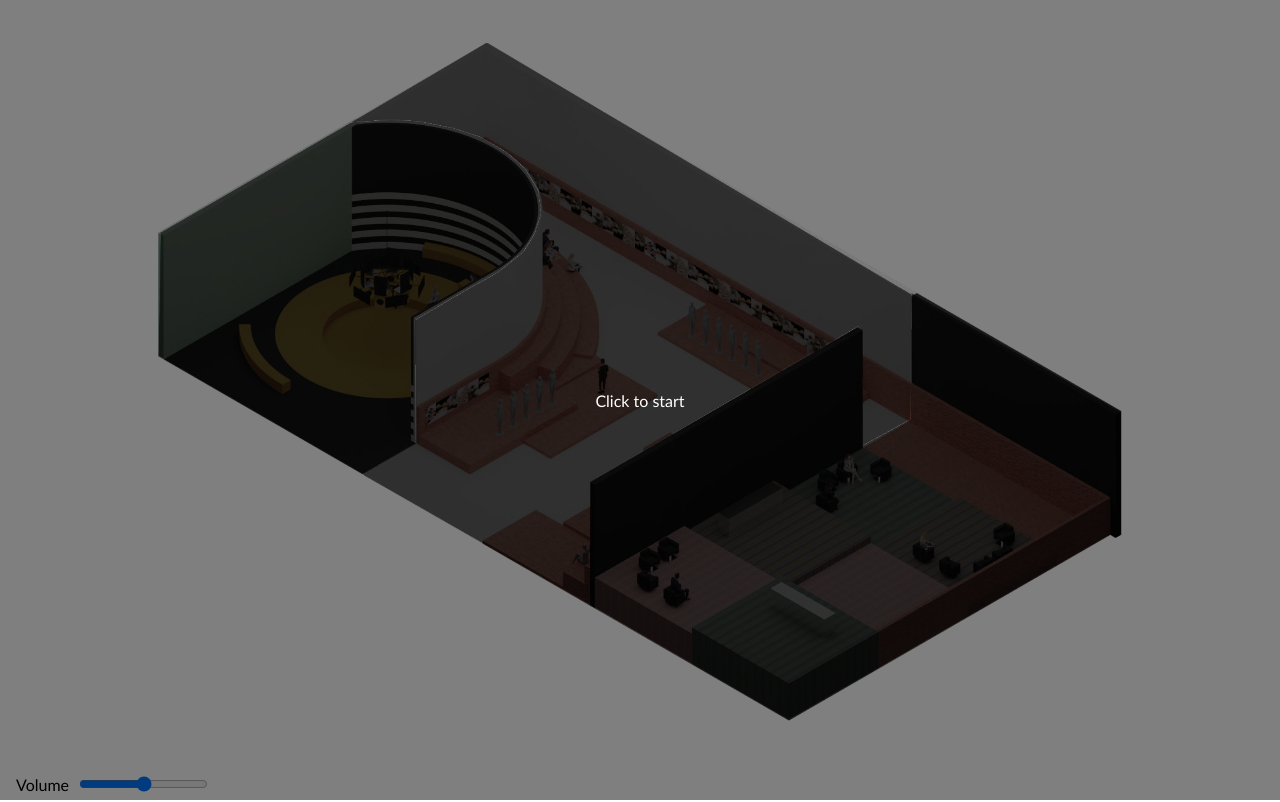
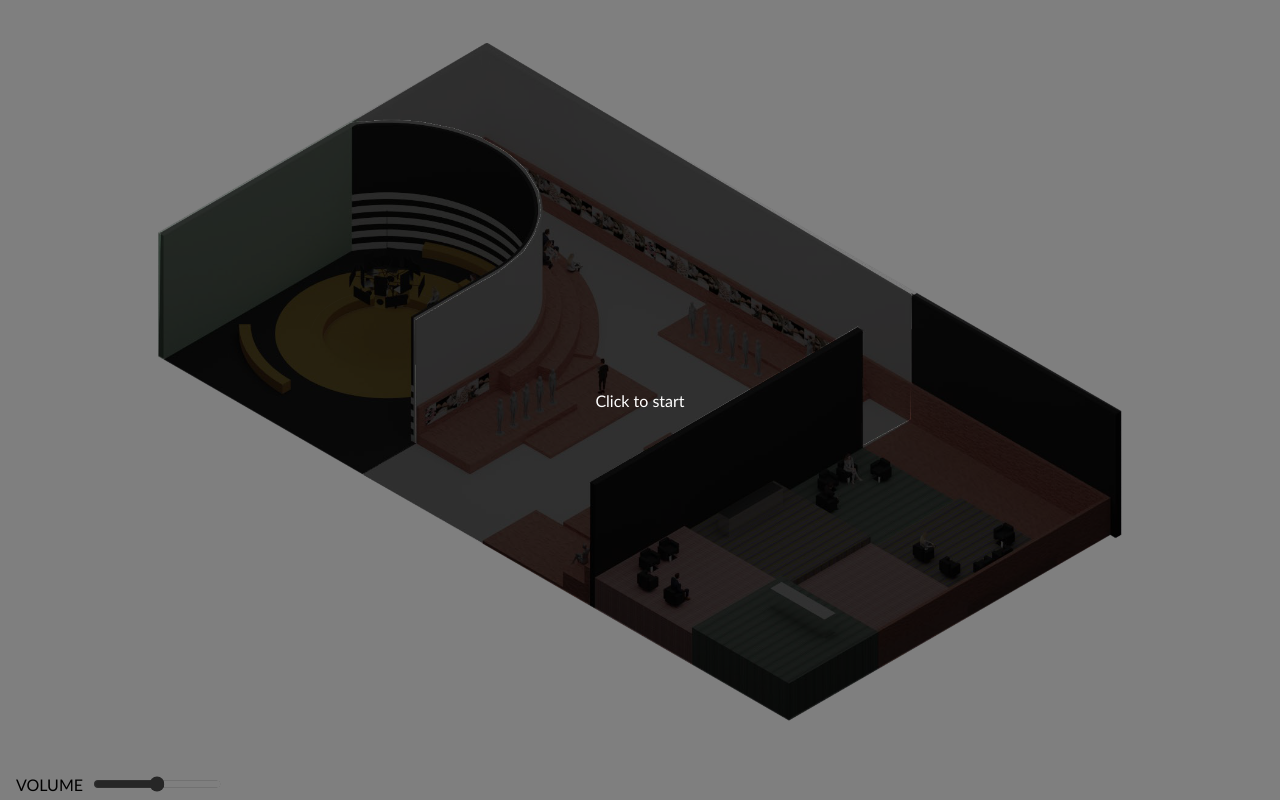
Before and after one commit to RandomStudio/layered-soundmap, a React (Vite) app: page / in a window 1280 px wide. Built offline with nearby package versions, Linux system fonts and the light colour scheme.

Commit message:
b&w volume slider

```diff
--- a/src/App.tsx
+++ b/src/App.tsx
@@ -163,7 +163,7 @@ const App = () => {
       )}
 
       <div className={styles.footer}>
-        <span>Volume</span>
+        <span>VOLUME</span>
         <input
           type="range"
           min="0"
--- a/src/assets/styles/app.module.scss
+++ b/src/assets/styles/app.module.scss
@@ -73,6 +73,7 @@
     justify-content: flex-start;
     align-items: center;
     color: black;
+    filter: grayscale(1) contrast(2);
 
     span {
       margin-right: 0.5em;
```
